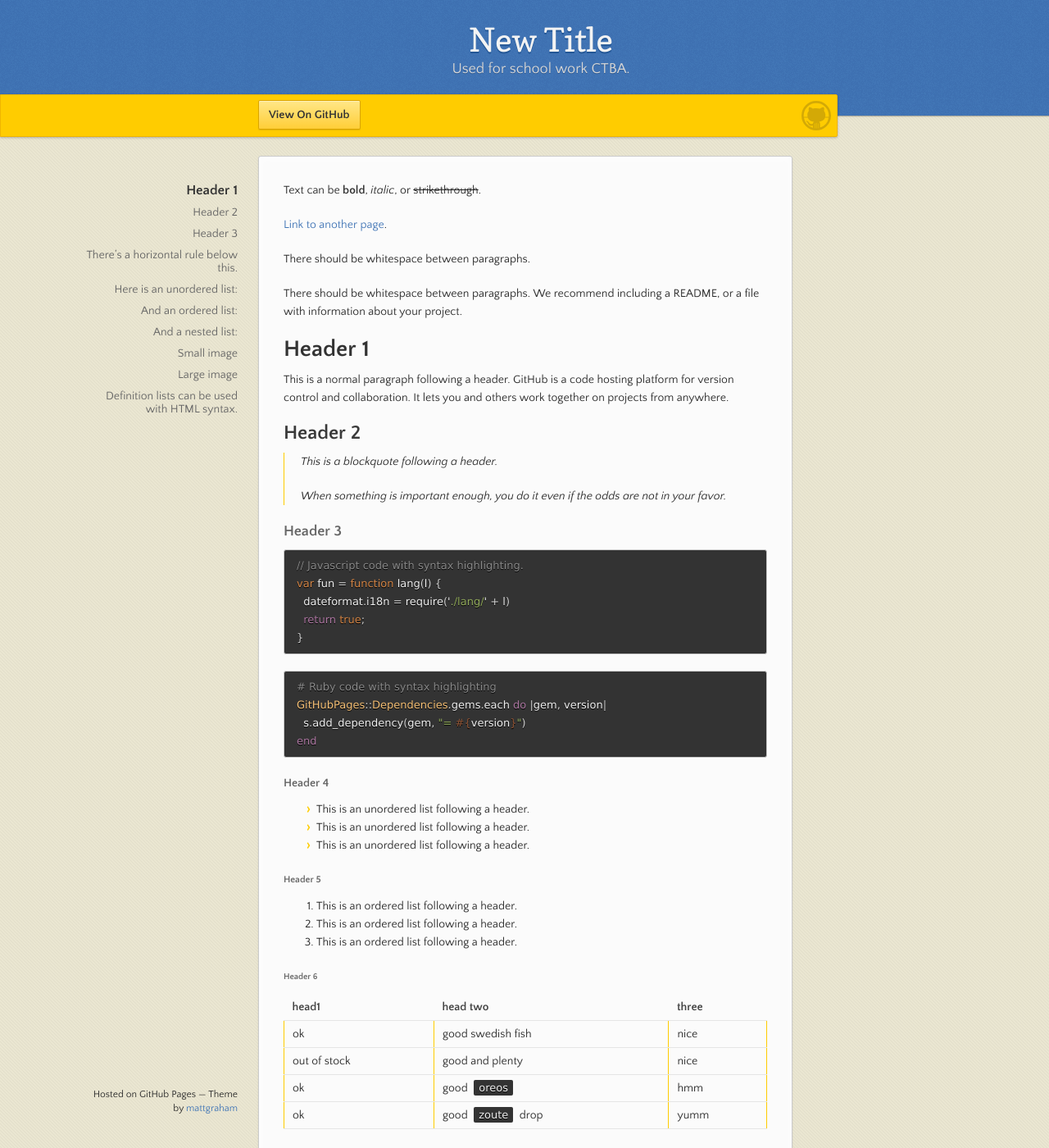
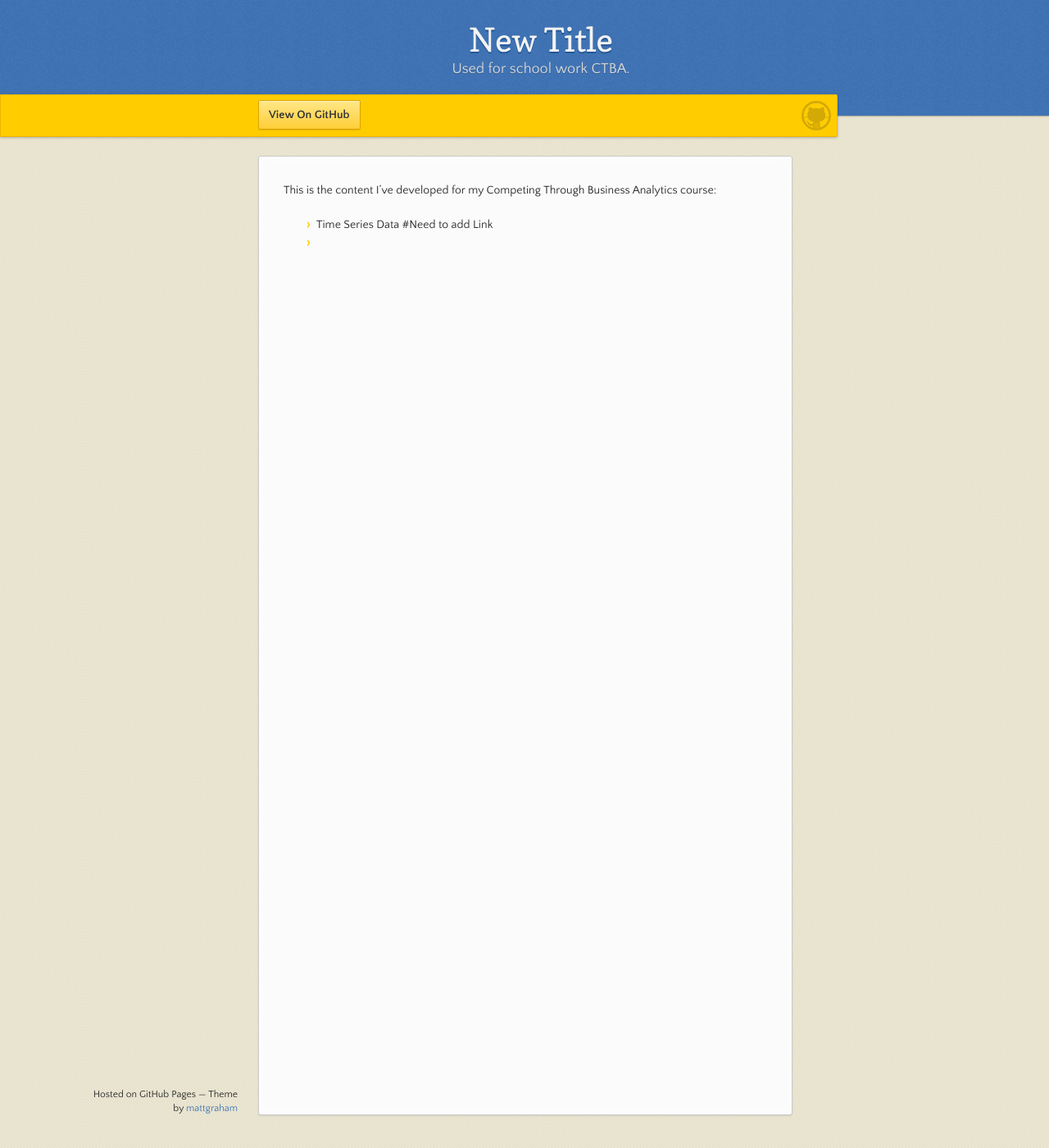
Before and after one commit to jksmith01/jksmith01.github.io, a Jekyll site: the page built from index.md, in a window 1280 px wide and 1400 px high. Shown: the whole window at 82% size. Built offline with Jekyll 4.4.1, drawn with Linux system fonts in a browser that asks for light colours; our own code applies the rules of GitHub Pages for plain Markdown files; some of the changed text lies outside the part shown.

Commit message:
Update index.md

````diff
--- a/index.md
+++ b/index.md
@@ -3,122 +3,7 @@ title: New Title
 description: Used for school work CTBA.
 ---
 
-Text can be **bold**, _italic_, or ~~strikethrough~~.
+This is the content I've developed for my Competing Through Business Analytics course:
 
-[Link to another page](./another-page.html).
-
-There should be whitespace between paragraphs.
-
-There should be whitespace between paragraphs. We recommend including a README, or a file with information about your project.
-
-# Header 1
-
-This is a normal paragraph following a header. GitHub is a code hosting platform for version control and collaboration. It lets you and others work together on projects from anywhere.
-
-## Header 2
-
-> This is a blockquote following a header.
->
-> When something is important enough, you do it even if the odds are not in your favor.
-
-### Header 3
-
-```js
-// Javascript code with syntax highlighting.
-var fun = function lang(l) {
-  dateformat.i18n = require('./lang/' + l)
-  return true;
-}
-```
-
-```ruby
-# Ruby code with syntax highlighting
-GitHubPages::Dependencies.gems.each do |gem, version|
-  s.add_dependency(gem, "= #{version}")
-end
-```
-
-#### Header 4
-
-*   This is an unordered list following a header.
-*   This is an unordered list following a header.
-*   This is an unordered list following a header.
-
-##### Header 5
-
-1.  This is an ordered list following a header.
-2.  This is an ordered list following a header.
-3.  This is an ordered list following a header.
-
-###### Header 6
-
-| head1        | head two          | three |
-|:-------------|:------------------|:------|
-| ok           | good swedish fish | nice  |
-| out of stock | good and plenty   | nice  |
-| ok           | good `oreos`      | hmm   |
-| ok           | good `zoute` drop | yumm  |
-
-### There's a horizontal rule below this.
-
-* * *
-
-### Here is an unordered list:
-
-*   Item foo
-*   Item bar
-*   Item baz
-*   Item zip
-
-### And an ordered list:
-
-1.  Item one
-1.  Item two
-1.  Item three
-1.  Item four
-
-### And a nested list:
-
-- level 1 item
-  - level 2 item
-  - level 2 item
-    - level 3 item
-    - level 3 item
-- level 1 item
-  - level 2 item
-  - level 2 item
-  - level 2 item
-- level 1 item
-  - level 2 item
-  - level 2 item
-- level 1 item
-
-### Small image
-
-![Octocat](https://github.githubassets.com/images/icons/emoji/octocat.png)
-
-### Large image
-
-![Branching](https://guides.github.com/activities/hello-world/branching.png)
-
-
-### Definition lists can be used with HTML syntax.
-
-<dl>
-<dt>Name</dt>
-<dd>Godzilla</dd>
-<dt>Born</dt>
-<dd>1952</dd>
-<dt>Birthplace</dt>
-<dd>Japan</dd>
-<dt>Color</dt>
-<dd>Green</dd>
-</dl>
-
-```
-Long, single-line code blocks should not wrap. They should horizontally scroll if they are too long. This line should be long enough to demonstrate this.
-```
-
-```
-The final element.
-```
+- Time Series Data #Need to add Link
+-
````
